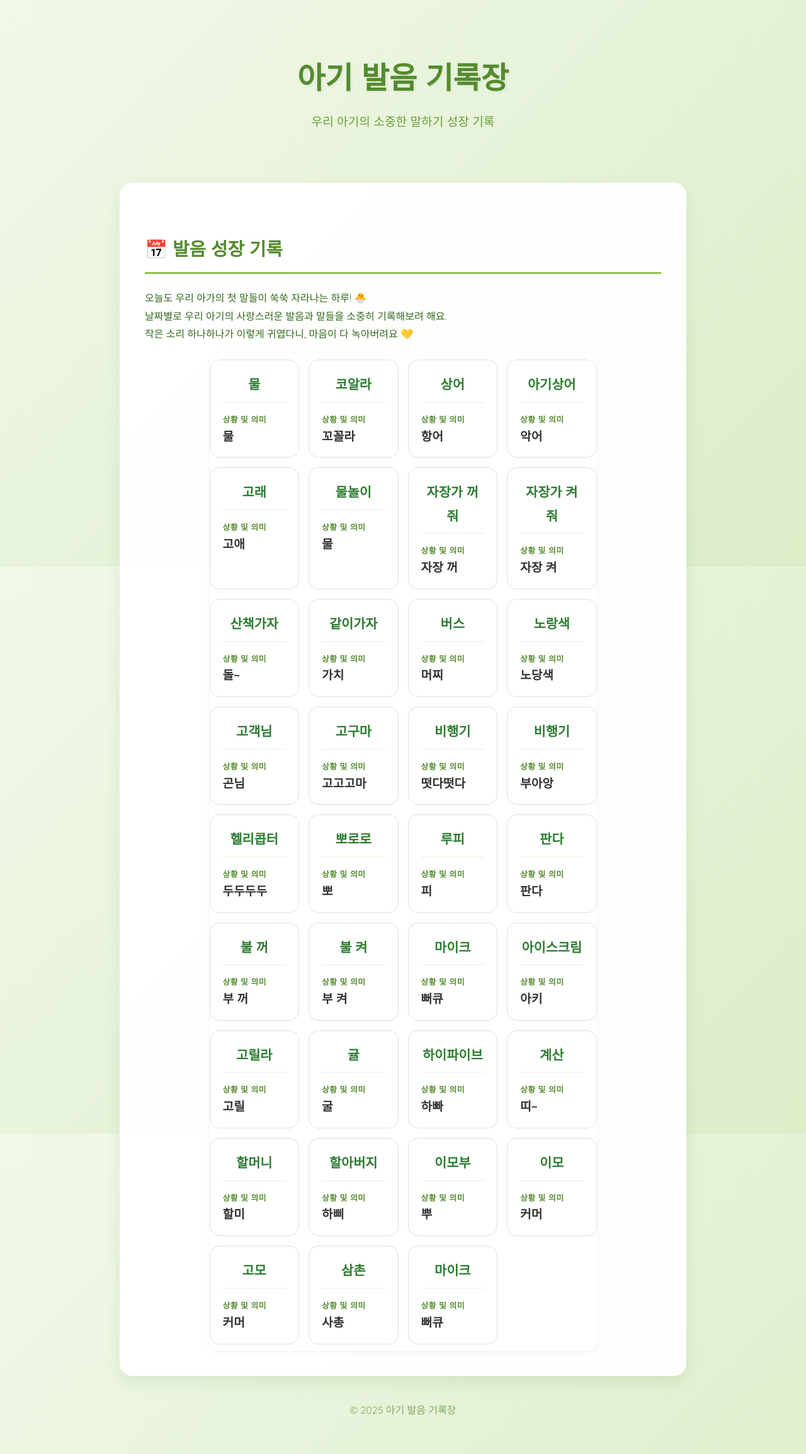
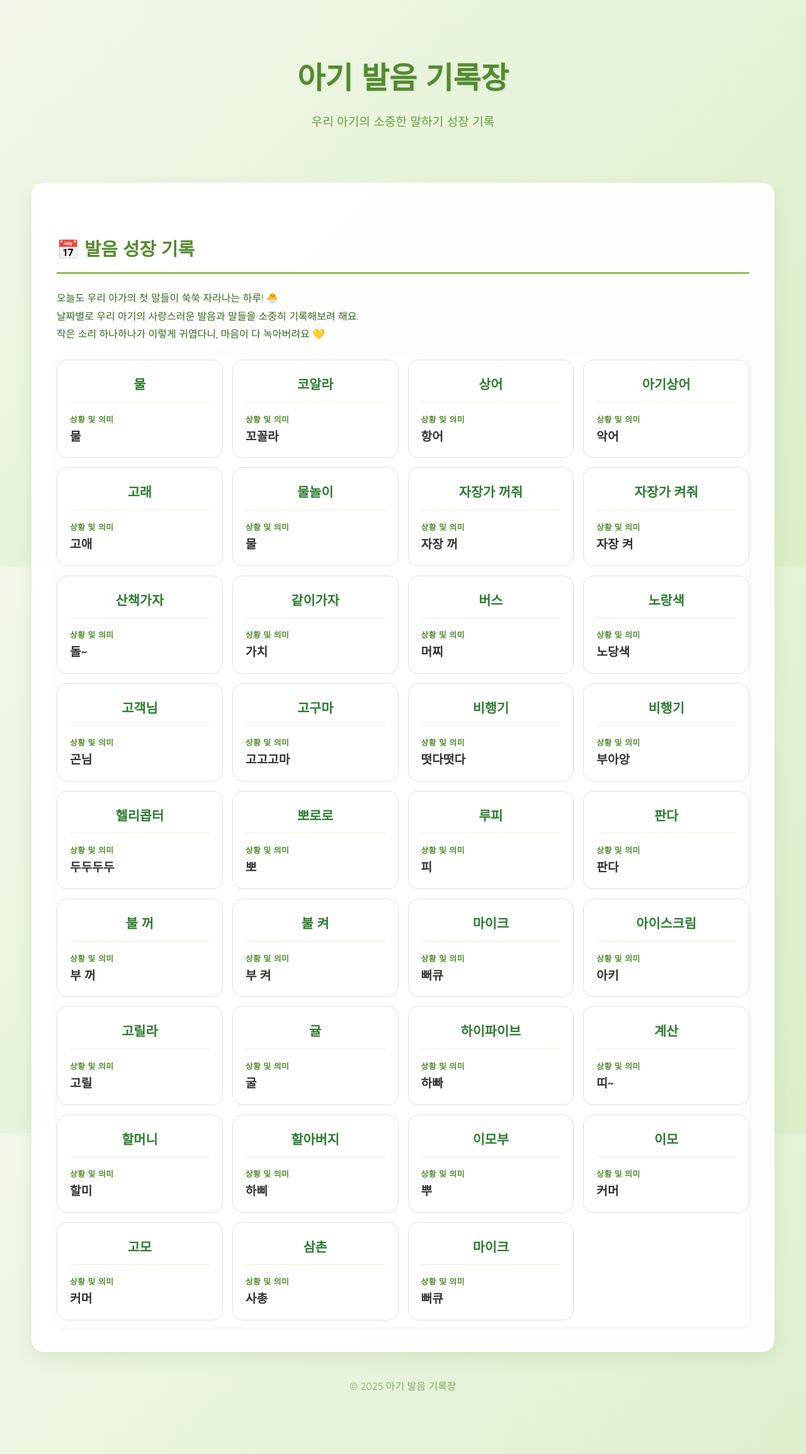
Before and after one commit to JunSungKang/baby-speech-diary, a Jekyll site: the page built from index.md, in a window 1280 px wide. Shown: the whole page at 63% size. Built offline with Jekyll 4.4.1, drawn with Linux system fonts in a browser that asks for light colours; our own code applies the rules of GitHub Pages for plain Markdown files; after the commit the page ends 2272 px from its top, so only the background shows below that.

Commit message:
feat: 애플리케이션의 전반적인 레이아웃, 반응형 디자인 및 카드형 테이블 스타일을 추가합니다.

```diff
--- a/assets/css/style.css
+++ b/assets/css/style.css
@@ -22,7 +22,7 @@ body {
 }
 
 .container {
-    max-width: 900px;
+    max-width: 1180px;
     margin: 0 auto;
     padding: 40px 20px;
 }
@@ -138,7 +138,7 @@ blockquote {
 /* Card Table Transformation */
 .card-table {
     display: block;
-    width: 75%; /* Reduced width as requested */
+    width: 100%;
     margin: 0 auto; /* Center the table */
 }
 
```
